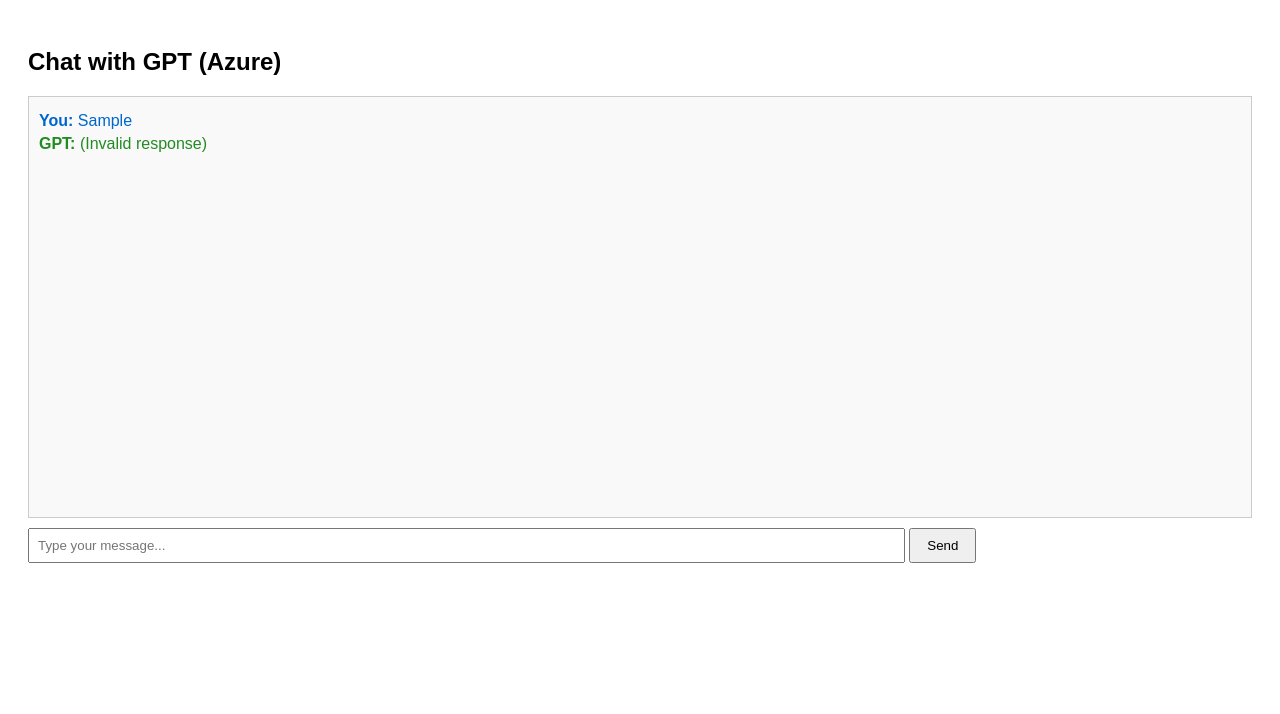
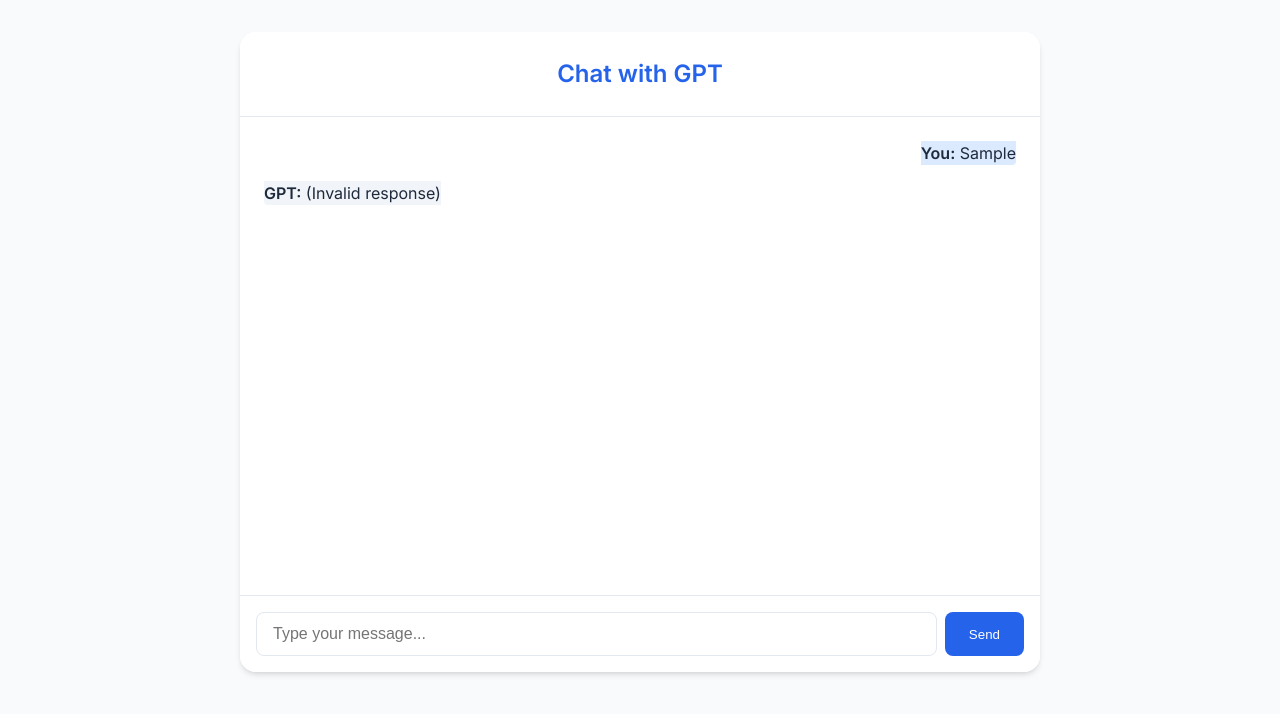
Before and after one commit to tingsudo/bot-test2, a plain HTML site: page public/index.html in a window 1280 px wide. Both pictures are taken after typing "Sample" into the empty fields and a click on the button "Send". Drawn offline with Linux system fonts and the light colour scheme; no server answers.

Commit message:
Update index.html

```diff
--- a/public/index.html
+++ b/public/index.html
@@ -1,29 +1,195 @@
 <!DOCTYPE html>
 <html lang="en">
 <head>
-  <meta charset="UTF-8" />
-  <title>ChatGPT on Azure</title>
+    <meta charset="UTF-8">
+    <meta name="viewport" content="width=device-width, initial-scale=1.0">
+    <title>Chat with GPT</title>
+    <link href="https://fonts.googleapis.com/css2?family=Inter:wght@400;500;600&display=swap" rel="stylesheet">
     <style>
-    body { font-family: Arial, sans-serif; padding: 20px; }
+        :root {
+            --primary-color: #2563eb;
+            --secondary-color: #1e40af;
+            --bg-color: #f8fafc;
+            --text-color: #1e293b;
+            --border-color: #e2e8f0;
+            --user-msg-bg: #dbeafe;
+            --bot-msg-bg: #f1f5f9;
+        }
+
+        * {
+            margin: 0;
+            padding: 0;
+            box-sizing: border-box;
+        }
+
+        body {
+            font-family: 'Inter', sans-serif;
+            background-color: var(--bg-color);
+            color: var(--text-color);
+            line-height: 1.5;
+            padding: 2rem;
+            min-height: 100vh;
+            display: flex;
+            flex-direction: column;
+            align-items: center;
+        }
+
+        .chat-container {
+            max-width: 800px;
+            width: 100%;
+            background: white;
+            border-radius: 16px;
+            box-shadow: 0 4px 6px -1px rgb(0 0 0 / 0.1), 0 2px 4px -2px rgb(0 0 0 / 0.1);
+            overflow: hidden;
+            display: flex;
+            flex-direction: column;
+            height: 80vh;
+        }
+
+        .chat-header {
+            padding: 1.5rem;
+            background: white;
+            border-bottom: 1px solid var(--border-color);
+            text-align: center;
+        }
+
+        .chat-header h1 {
+            font-size: 1.5rem;
+            font-weight: 600;
+            color: var(--primary-color);
+        }
+
         #chatBox {
-      height: 400px;
+            flex: 1;
             overflow-y: auto;
-      border: 1px solid #ccc;
-      padding: 10px;
-      margin-bottom: 10px;
-      background: #f9f9f9;
+            padding: 1.5rem;
+            display: flex;
+            flex-direction: column;
+            gap: 1rem;
         }
-    .user-msg { color: #0066cc; margin: 5px 0; }
-    .gpt-msg { color: #228b22; margin: 5px 0; }
-    input { width: 70%; padding: 8px; }
-    button { padding: 8px 16px; }
+
+        .message {
+            max-width: 80%;
+            padding: 0.75rem 1rem;
+            border-radius: 12px;
+            animation: fadeIn 0.3s ease-out;
+        }
+
+        @keyframes fadeIn {
+            from { opacity: 0; transform: translateY(10px); }
+            to { opacity: 1; transform: translateY(0); }
+        }
+
+        .user-msg {
+            background: var(--user-msg-bg);
+            color: var(--text-color);
+            align-self: flex-end;
+            border-bottom-right-radius: 4px;
+        }
+
+        .gpt-msg {
+            background: var(--bot-msg-bg);
+            color: var(--text-color);
+            align-self: flex-start;
+            border-bottom-left-radius: 4px;
+        }
+
+        .thinking {
+            display: flex;
+            align-items: center;
+            gap: 0.5rem;
+            padding: 0.75rem 1rem;
+            background: var(--bot-msg-bg);
+            border-radius: 12px;
+            align-self: flex-start;
+            border-bottom-left-radius: 4px;
+            animation: fadeIn 0.3s ease-out;
+        }
+
+        .thinking-dots {
+            display: flex;
+            gap: 0.25rem;
+        }
+
+        .thinking-dot {
+            width: 8px;
+            height: 8px;
+            background: var(--primary-color);
+            border-radius: 50%;
+            animation: thinking 1.4s infinite;
+        }
+
+        .thinking-dot:nth-child(2) { animation-delay: 0.2s; }
+        .thinking-dot:nth-child(3) { animation-delay: 0.4s; }
+
+        @keyframes thinking {
+            0%, 60%, 100% { transform: translateY(0); }
+            30% { transform: translateY(-4px); }
+        }
+
+        .input-container {
+            padding: 1rem;
+            background: white;
+            border-top: 1px solid var(--border-color);
+            display: flex;
+            gap: 0.5rem;
+        }
+
+        #input {
+            flex: 1;
+            padding: 0.75rem 1rem;
+            border: 1px solid var(--border-color);
+            border-radius: 8px;
+            font-size: 1rem;
+            transition: border-color 0.2s;
+        }
+
+        #input:focus {
+            outline: none;
+            border-color: var(--primary-color);
+        }
+
+        button {
+            padding: 0.75rem 1.5rem;
+            background: var(--primary-color);
+            color: white;
+            border: none;
+            border-radius: 8px;
+            font-weight: 500;
+            cursor: pointer;
+            transition: background-color 0.2s;
+        }
+
+        button:hover {
+            background: var(--secondary-color);
+        }
+
+        @media (max-width: 640px) {
+            body {
+                padding: 1rem;
+            }
+
+            .chat-container {
+                height: 90vh;
+            }
+
+            .message {
+                max-width: 90%;
+            }
+        }
     </style>
 </head>
 <body>
-  <h2>Chat with GPT (Azure)</h2>
+    <div class="chat-container">
+        <div class="chat-header">
+            <h1>Chat with GPT</h1>
+        </div>
         <div id="chatBox"></div>
+        <div class="input-container">
             <input id="input" placeholder="Type your message..." />
             <button onclick="send()">Send</button>
+        </div>
+    </div>
 
     <script>
         async function send() {
@@ -33,8 +199,23 @@
 
             if (!input) return;
 
+            // Add user message
             chatBox.innerHTML += `<div class="user-msg"><b>You:</b> ${input}</div>`;
             inputField.value = "";
+            chatBox.scrollTop = chatBox.scrollHeight;
+
+            // Add thinking animation
+            const thinkingDiv = document.createElement('div');
+            thinkingDiv.className = 'thinking';
+            thinkingDiv.innerHTML = `
+                <b>GPT:</b>
+                <div class="thinking-dots">
+                    <div class="thinking-dot"></div>
+                    <div class="thinking-dot"></div>
+                    <div class="thinking-dot"></div>
+                </div>
+            `;
+            chatBox.appendChild(thinkingDiv);
             chatBox.scrollTop = chatBox.scrollHeight;
 
             try {
@@ -43,6 +224,9 @@
                     headers: { "Content-Type": "application/json" },
                     body: JSON.stringify({ message: input }),
                 });
+
+                // Remove thinking animation
+                thinkingDiv.remove();
 
                 const text = await res.text();
                 let data;
@@ -54,12 +238,22 @@
                     console.error("Response was not valid JSON:", text);
                 }
             } catch (err) {
+                // Remove thinking animation
+                thinkingDiv.remove();
+
                 chatBox.innerHTML += `<div class="gpt-msg"><b>GPT:</b> Error: ${err.message}</div>`;
                 console.error("Fetch error:", err);
             }
 
             chatBox.scrollTop = chatBox.scrollHeight;
         }
+
+        // Allow sending message with Enter key
+        document.getElementById('input').addEventListener('keypress', function(e) {
+            if (e.key === 'Enter') {
+                send();
+            }
+        });
     </script>
 </body>
 </html>
```
Lines whose indentation alone changed are shown as unchanged.
